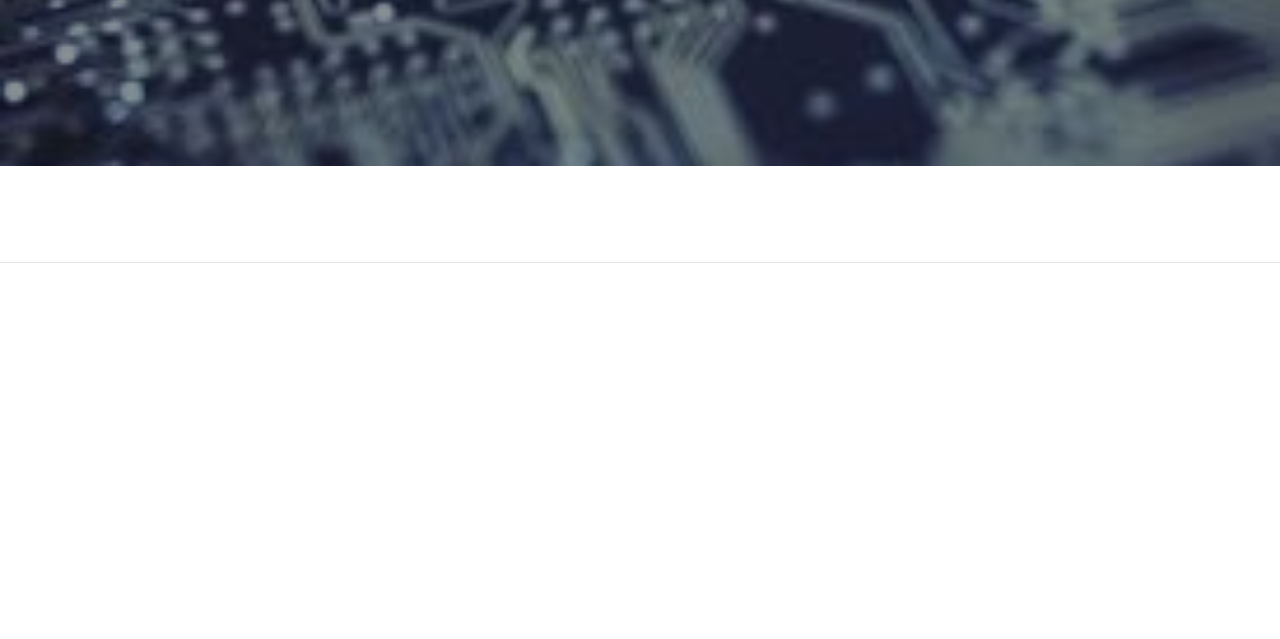
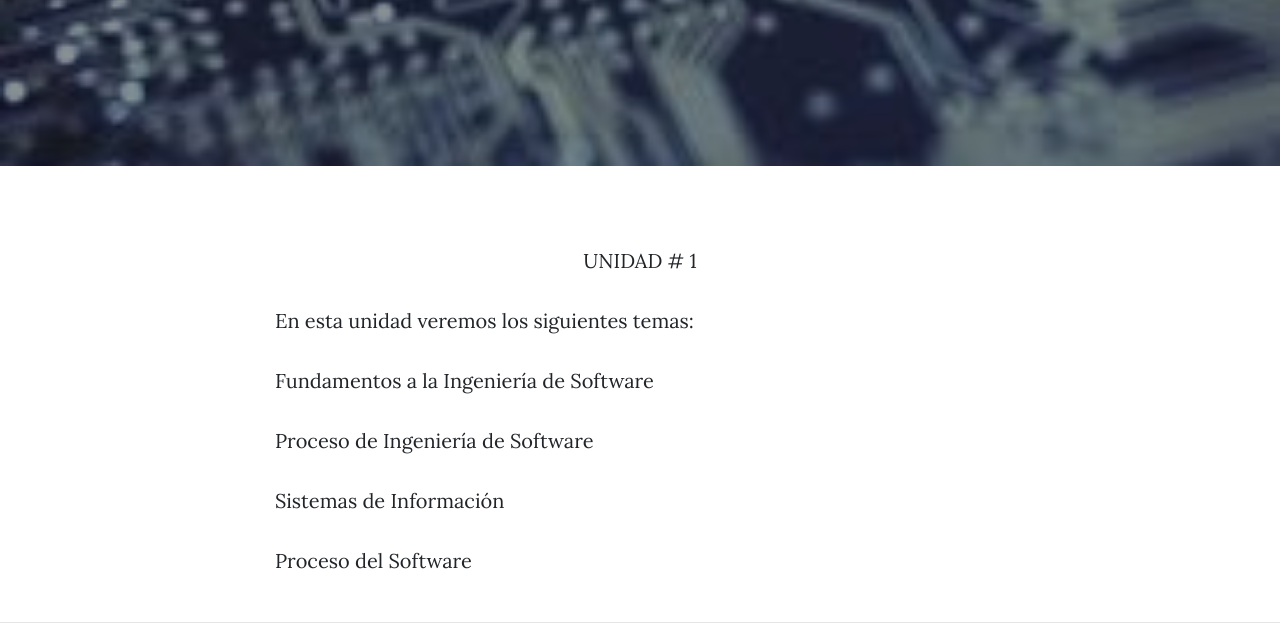
Before and after one commit to Andysp000/p., a website: page about.html in a window 1280 px wide. Shown: the part 462-1101 px from the top of the page. Before the commit the page ends 800 px from the top, so only its background shows below. Drawn offline with nearby package versions, Linux system fonts and the light colour scheme.

Commit message:
Update about.html

```diff
--- a/about.html
+++ b/about.html
@@ -71,7 +71,12 @@
   <div class="container">
     <div class="row">
       <div class="col-lg-8 col-md-10 mx-auto">
-        <p></p>
+        <p><center>UNIDAD # 1</center></p>
+        <p>En esta unidad veremos los siguientes temas:</p>
+        <p>Fundamentos a la Ingeniería de Software</p>
+        <p>Proceso de Ingeniería de Software</p>
+        <p>Sistemas de Información</p>
+        <p>Proceso del Software</p>
 
       </div>
     </div>
```
